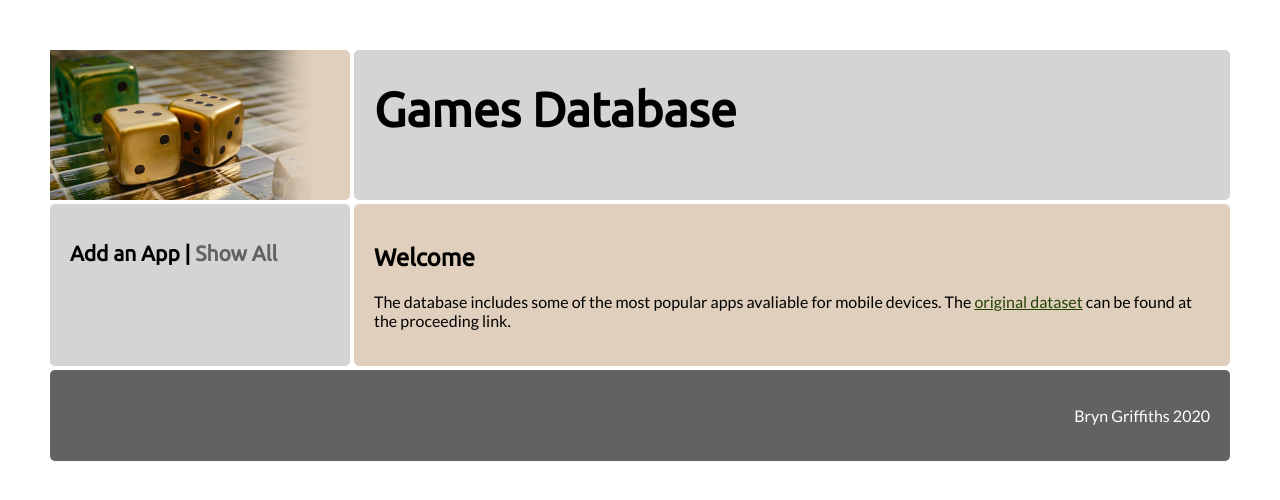
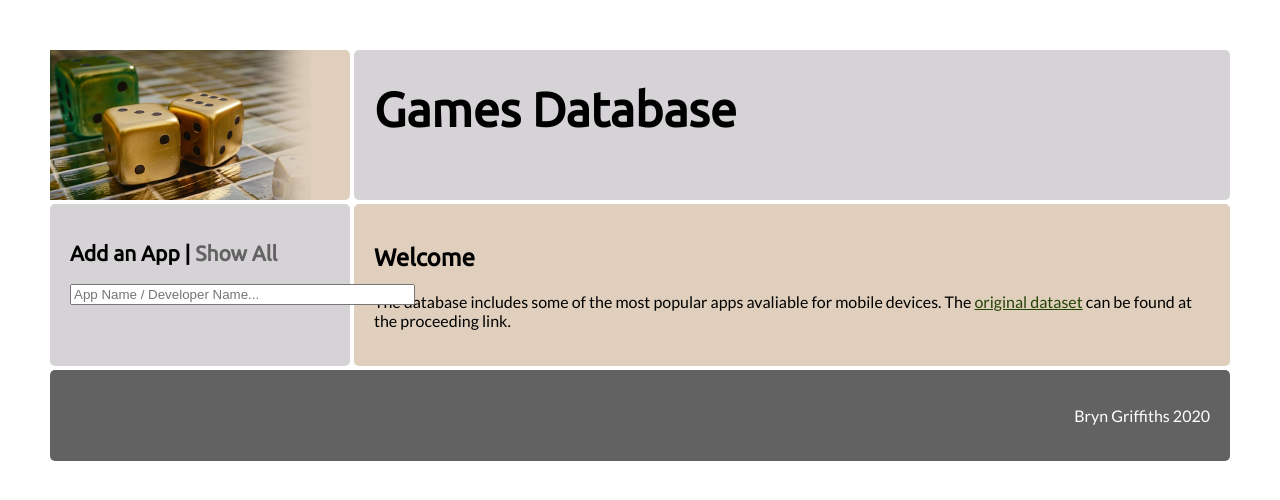
Before and after one commit to brynwcgriffiths/L2_Games_DB, a PHP site: page /index.php in a window 1280 px wide. Shown: the top 500 px of the page. Run offline with PHP 8.4, Linux system fonts and the light colour scheme.

Commit message:
Basic form

```diff
--- a/bottombit.php
+++ b/bottombit.php
@@ -2,7 +2,7 @@
 				<h2>Add an App |
                     <a class ="side"href="showall.php"> Show All</a></h2>
 				<form class = "searchform" method="post" action="name_dev.php" enctype="multipart/form-data">
-
+					<input class="search" type="text" name="dev_name" size="40" value="" required placeholder="App Name / Developer Name..." />
 				</form>
 			</div> <!-- / side -->
 
```
